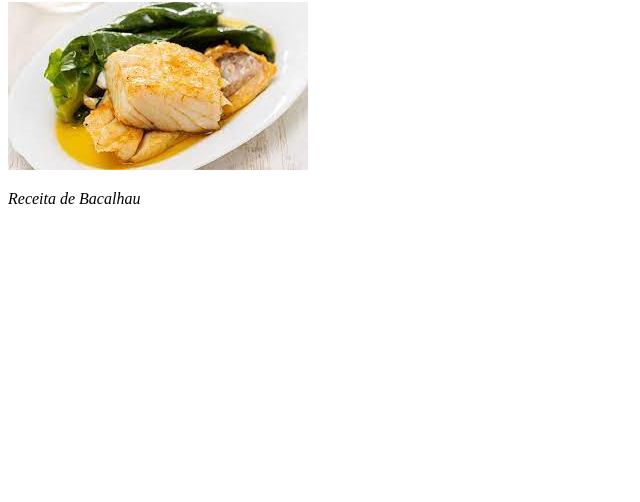
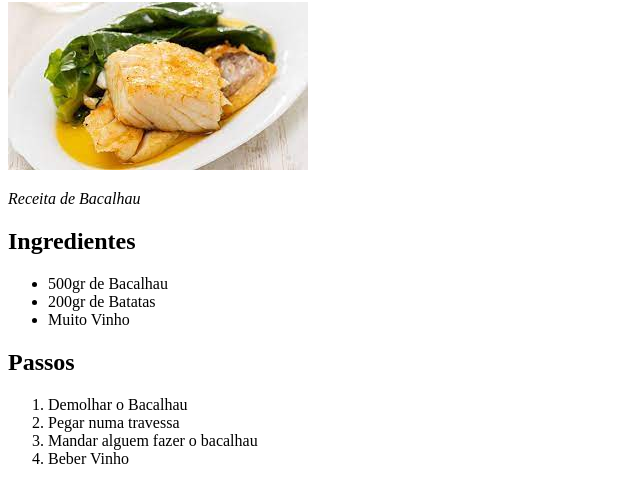
Before and after one commit to aps1439/odin-recipes, a plain HTML site: page recipes/bacalhau.html in a window 1280 px wide. Shown: the part 78-580 px from the top of the page, without its empty margins (0-640 px from the left). Drawn offline with Linux system fonts and the light colour scheme.

Commit message:
adding lists

```diff
--- a/recipes/bacalhau.html
+++ b/recipes/bacalhau.html
@@ -11,9 +11,22 @@
     <!--basic page title-->
     <h1>Bacalhau</h1>
     <!--adding image-->
-    <p><img src="../images/bacalhau.jpeg" alt="Bacalhau image"></p>
+        <p><img src="../images/bacalhau.jpeg" alt="Bacalhau image"></p>
     <!--Image discription italic-->
-    <p><em>Receita de Bacalhau</em></p>
-
+        <p><em>Receita de Bacalhau</em></p>
+    <!--creating lists-->
+    <h2>Ingredientes</h2>
+        <ul>
+            <li>500gr de Bacalhau</li>
+            <li>200gr de Batatas</li>
+            <li>Muito Vinho</li>
+        </ul>
+    <h2>Passos</h2>
+        <ol>
+            <li>Demolhar o Bacalhau</li>
+            <li>Pegar numa travessa</li>
+            <li>Mandar alguem fazer o bacalhau</li>
+            <li>Beber Vinho</li>
+        </ol>
 </body>
 </html>
```
